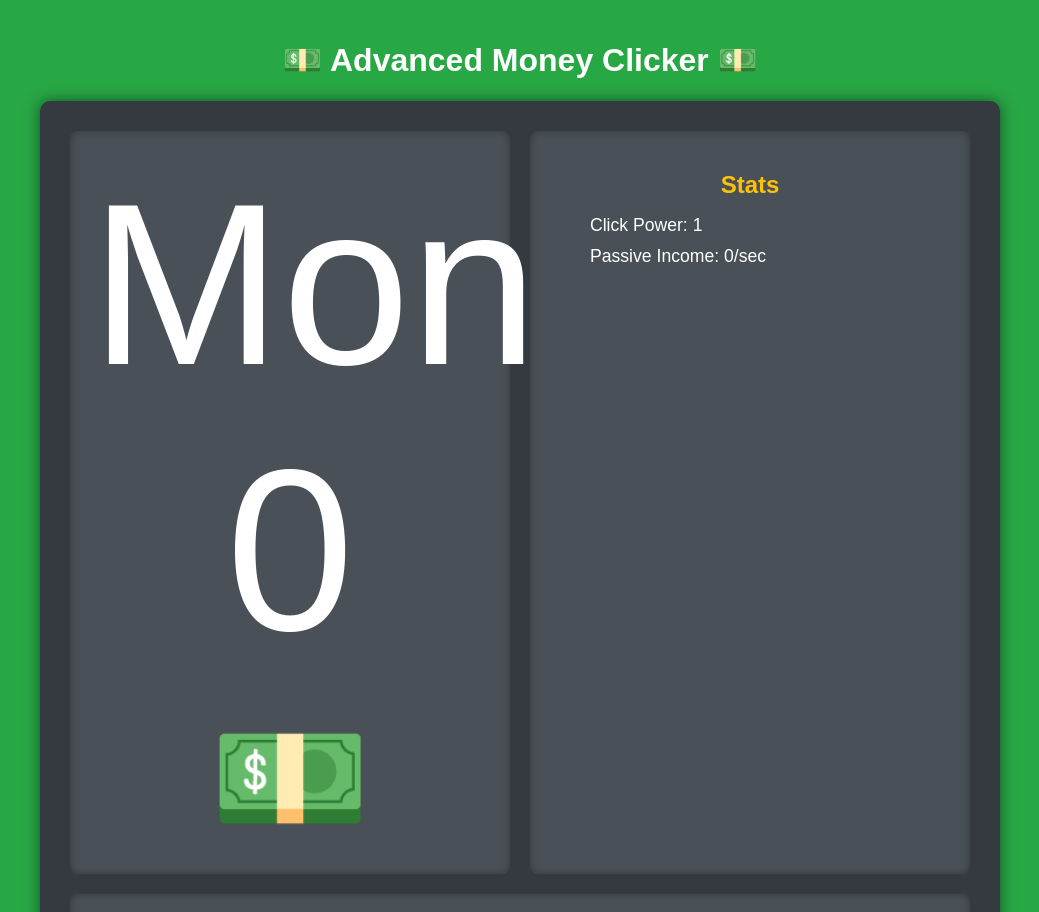
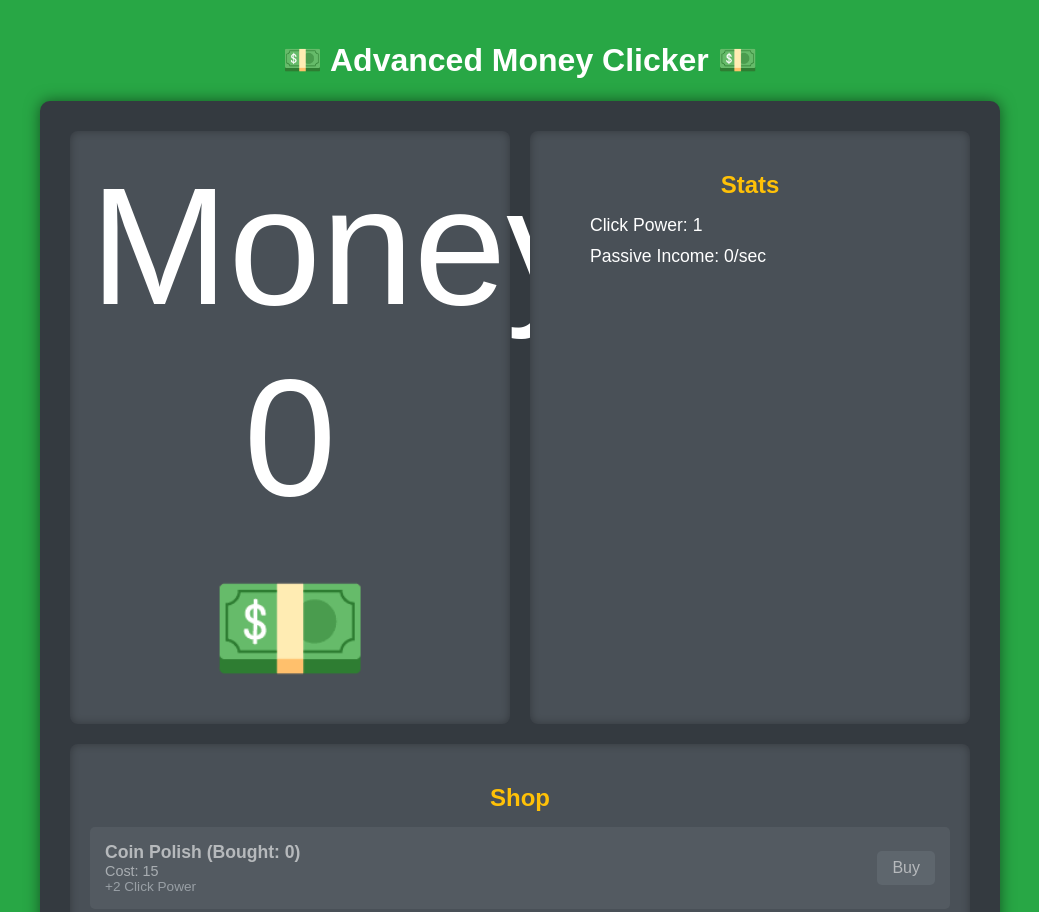
Before and after one commit to Githubuser102234/money-clicker2, a plain HTML site: page index.html in a window 1280 px wide. Shown: the top 912 px of the page, without its empty margins (120-1159 px from the left). Drawn offline with Linux system fonts and the light colour scheme.

Commit message:
Update index.html

```diff
--- a/index.html
+++ b/index.html
@@ -62,7 +62,7 @@
         }
 
         #money-display {
-            font-size: 1.8em; /* Adjusted: Smaller font size for money text */
+            font-size: 1.3em; /* Further reduced: Smaller font size for money text for mobile */
             margin-bottom: 20px;
             text-align: center;
             width: 100%; /* Ensure money display takes full width */
```
